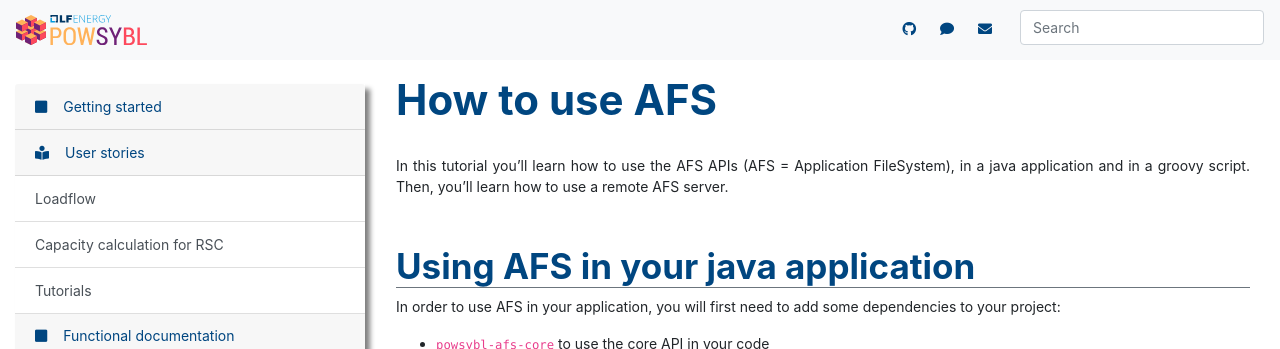
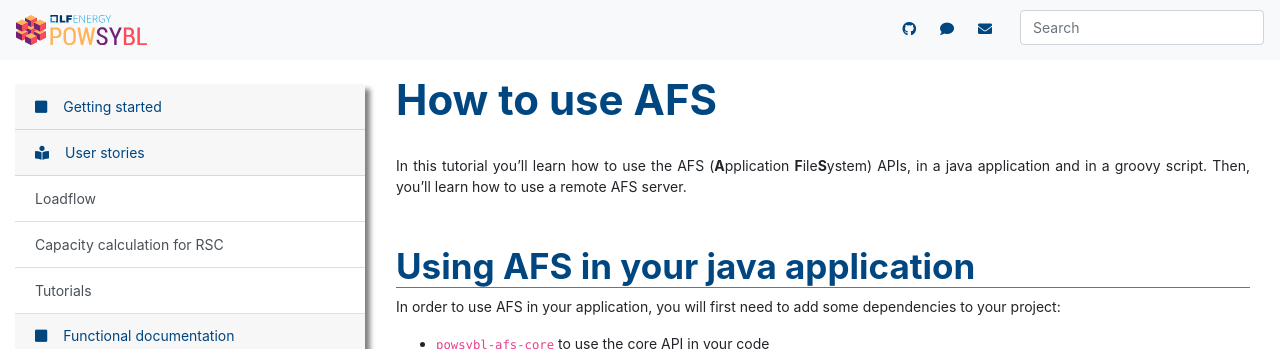
Before and after one commit to powsybl/powsybl.github.io, a Jekyll site: the page built from docs/tutorials/afs/afs.md, in a window 1280 px wide and 900 px high. Shown: the top 349 px of the window. Built offline with Jekyll 4.4.1, drawn with Linux system fonts in a browser that asks for light colours; nearby versions of some CDN libraries.

Commit message:
Small fix

```diff
--- a/docs/tutorials/afs/afs.md
+++ b/docs/tutorials/afs/afs.md
@@ -4,7 +4,7 @@
 ---
 
 
-In this tutorial you'll learn how to use the AFS APIs (AFS = Application FileSystem), in a java application and in a groovy script. Then, you'll learn how to
+In this tutorial you'll learn how to use the AFS (**A**pplication **F**ile**S**ystem) APIs, in a java application and in a groovy script. Then, you'll learn how to
 use a remote AFS server.
 
 # Using AFS in your java application
```
